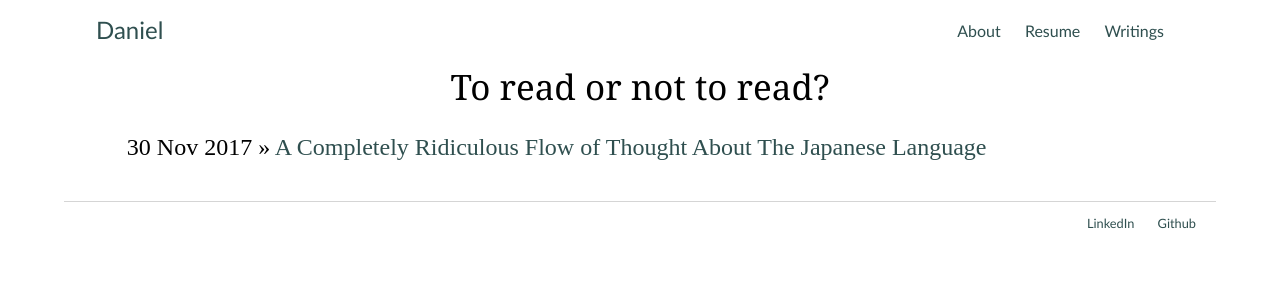
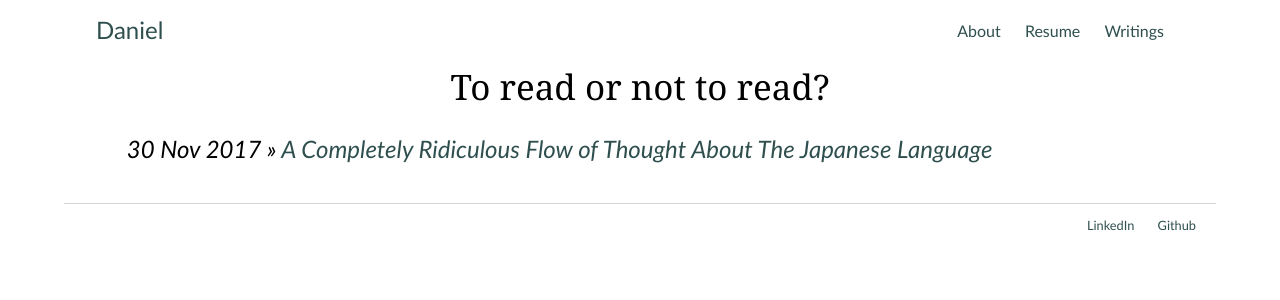
Before and after one commit to Calculasians/calculasians.github.io, a Jekyll site: the page built from blog/index.html, in a window 1280 px wide. Shown: the top 300 px of the page. Built offline with Jekyll 4.4.1, drawn with Linux system fonts in a browser that asks for light colours.

Commit message:
Update main.css

```diff
--- a/css/main.css
+++ b/css/main.css
@@ -137,6 +137,8 @@ ul.posts {
 ul.posts li {
     list-style: none;
     margin-left: 7%;
+    font-family: 'Raleway', "Trebuchet MS", Helvetica, sans-serif;
+    font-style: italic;
 }
 
 .test-about {
```
